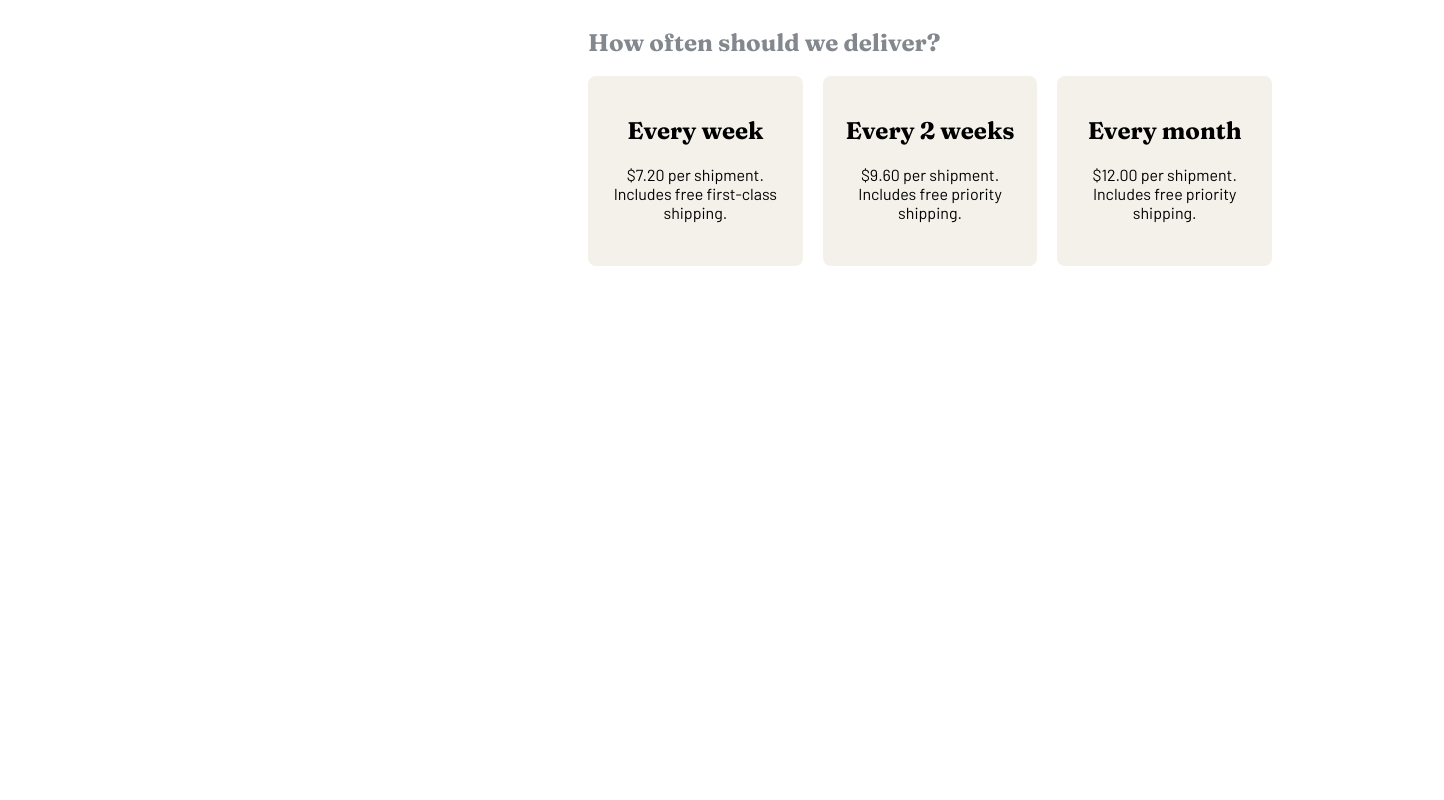
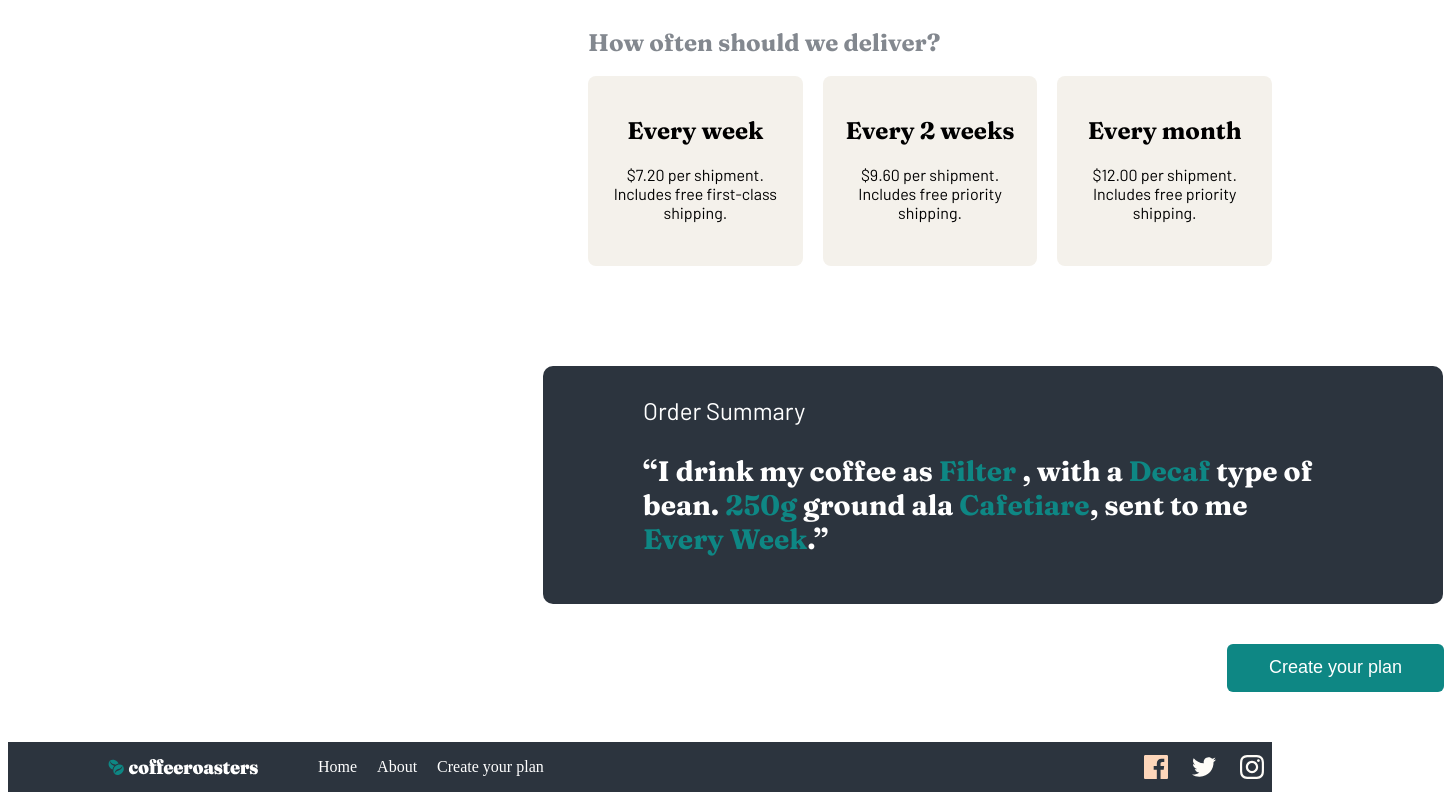
Before and after one commit to nozilovashahina-star/coffee-roaster-loyiha, a plain HTML site: page web/third.html in a window 1280 px wide. Shown: the part 2956-3756 px from the top of the page, 1444 px wide, since content can reach past the window. Before the commit the page ends 3230 px from the top, so only its background shows below. Drawn offline with Linux system fonts and the light colour scheme.

Commit message:
finished without hover

```diff
--- a/web/third.css
+++ b/web/third.css
@@ -169,3 +169,87 @@ input:checked + .sec-2__div--answerblock {
     flex-direction: row;
     gap: 20px;
 }
+/* ======================================================= */
+
+.sec-3 {
+    margin-left: 535px;
+}
+
+span {
+    color: #0E8784;
+}
+
+.sec-3__comment {
+    background: #2C343E;
+    color: white;
+    padding-left: 100px;
+    padding-top: 30px;
+    padding-bottom: 20px;
+    width: 800px;
+    border-radius: 10px;
+    margin-top: 100px;
+}
+
+.sec-3__header {
+    font-size: 24px;
+    margin: 0px;
+}
+
+.order-comment{
+    display: flex;
+    flex-direction: row;
+    align-items: center;
+    font-family: 'Fraunces', serif;
+    font-variation-settings: "opsz" 9;
+    width: 690px;
+    font-size: 24px;
+}
+
+.createyourplan--butt{
+    background-color: #0E8784;
+    color: white;
+    border-radius: 6px;
+    width: 217px;
+    height: 48px;
+    border: none;
+    font-size: 18px;
+    margin-left: 684px;
+    margin-top: 40px;
+}
+
+/* ===================================================================================== */
+
+footer{
+    background-color: #2C343E;
+    display: flex;
+    flex-direction: row;
+
+    margin-top: 50px;
+    gap: 600px;
+}
+.menu2 {
+    display: flex;
+    flex-direction: row;
+    gap: 20px;
+    margin-left: 100px;
+}
+
+.menu2 ul{
+    display: flex;
+    gap: 20px;
+    flex-direction: row;
+}
+
+.menu2 li{
+    color: white;
+    list-style: none;
+}
+
+.menu2 li a{
+    color: white;
+    text-decoration: none;
+}
+
+.nom-white{
+    width: 150px;
+}
--- a/web/third.html
+++ b/web/third.html
@@ -353,12 +353,40 @@
 
                         </div>
                     </div>
-
                 </div>
 
             </div>
         </section>
 
+<!-- =============================================================================================================== -->
+
+        <section class="sec-3">
+            <div class="sec-3__comment">
+                <p class="sec-3__header">Order Summary</p>
+
+                <div class="order-comment">
+                    <h3>“I drink my coffee as <span>Filter</span>
+                        , with a <span>Decaf</span> type of bean.
+                        <span>250g</span> ground ala
+                        <span>Cafetiare</span>,
+                        sent to me <span>Every Week</span>.”</h3>
+                </div>
+            </div>
+            <button class="createyourplan--butt">Create your plan</button>
+        </section>
+
+        <footer>
+            <div class="menu2">
+                <img class="nom-white" src="./img/Group 5 (2).svg" alt="">
+                <ul>
+                    <li><a href="./index.html">Home</a></li>
+                    <li><a href="./second.html">About</a></li>
+                    <li><a href="./third.html">Create your plan</a></li>
+                </ul>
+            </div>
+            <img src="./img/social icons.svg" alt="">
+        </footer>
+
     </div>
 </body>
 </html>
```
Lines whose indentation alone changed are shown as unchanged.
